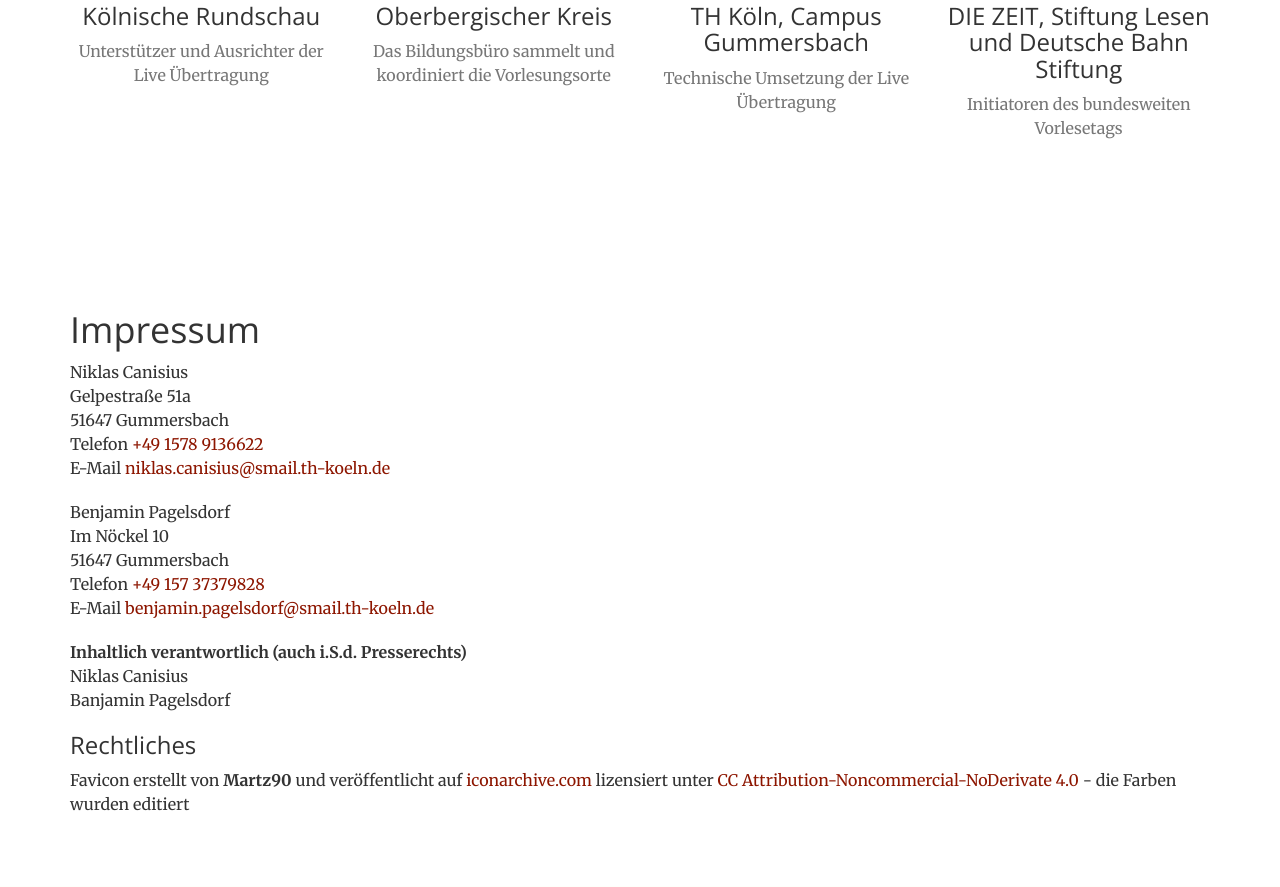
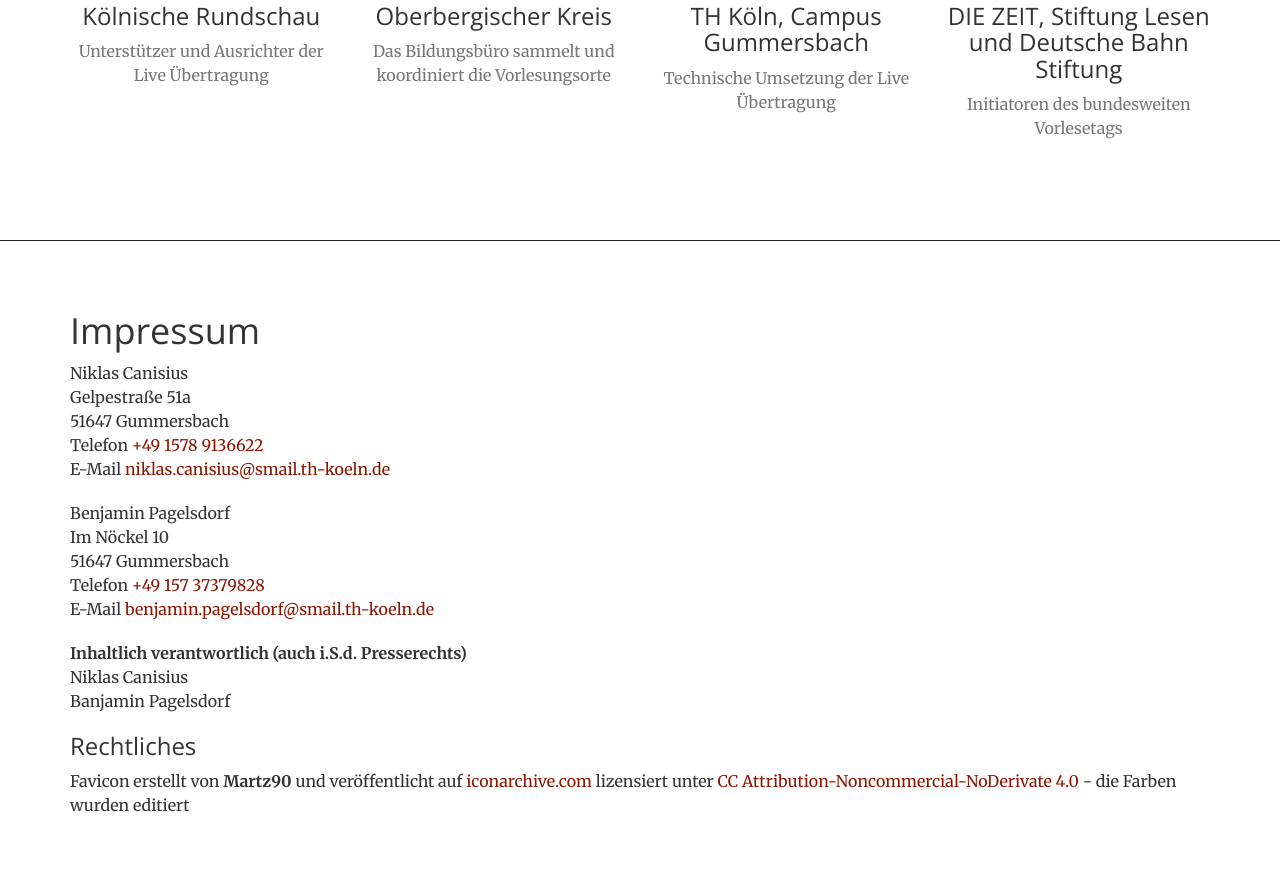
Before and after one commit to th-koeln/oberbergischervorlesetag, a PHP site: page / in a window 1280 px wide. Shown: the part 1529-2416 px from the top of the page. Run offline with PHP 8.4, Linux system fonts and the light colour scheme; style sheets or scripts are compiled from the project's sources; some libraries are stand-ins or nearby versions.

Commit message:
changed imprint

```diff
--- a/css/main.css
+++ b/css/main.css
@@ -302,4 +302,7 @@
 body {
   webkit-tap-highlight-color: #222222; }
 
+.imprint {
+  border-top: 1px solid #222222; }
+
 /*# sourceMappingURL=main.css.map */
--- a/css/main.sass
+++ b/css/main.sass
@@ -310,3 +310,6 @@
 
 body
   webkit-tap-highlight-color: $gray-darker
+
+.imprint
+  border-top: 1px solid $gray-darker
--- a/index.html
+++ b/index.html
@@ -159,7 +159,7 @@
     </div>
 </section>
 
-<aside class="">
+<aside class="imprint">
     <div class="container">
         <h1>Impressum</h1>
         <p>
```
Also changed, not shown: 1 other file.
